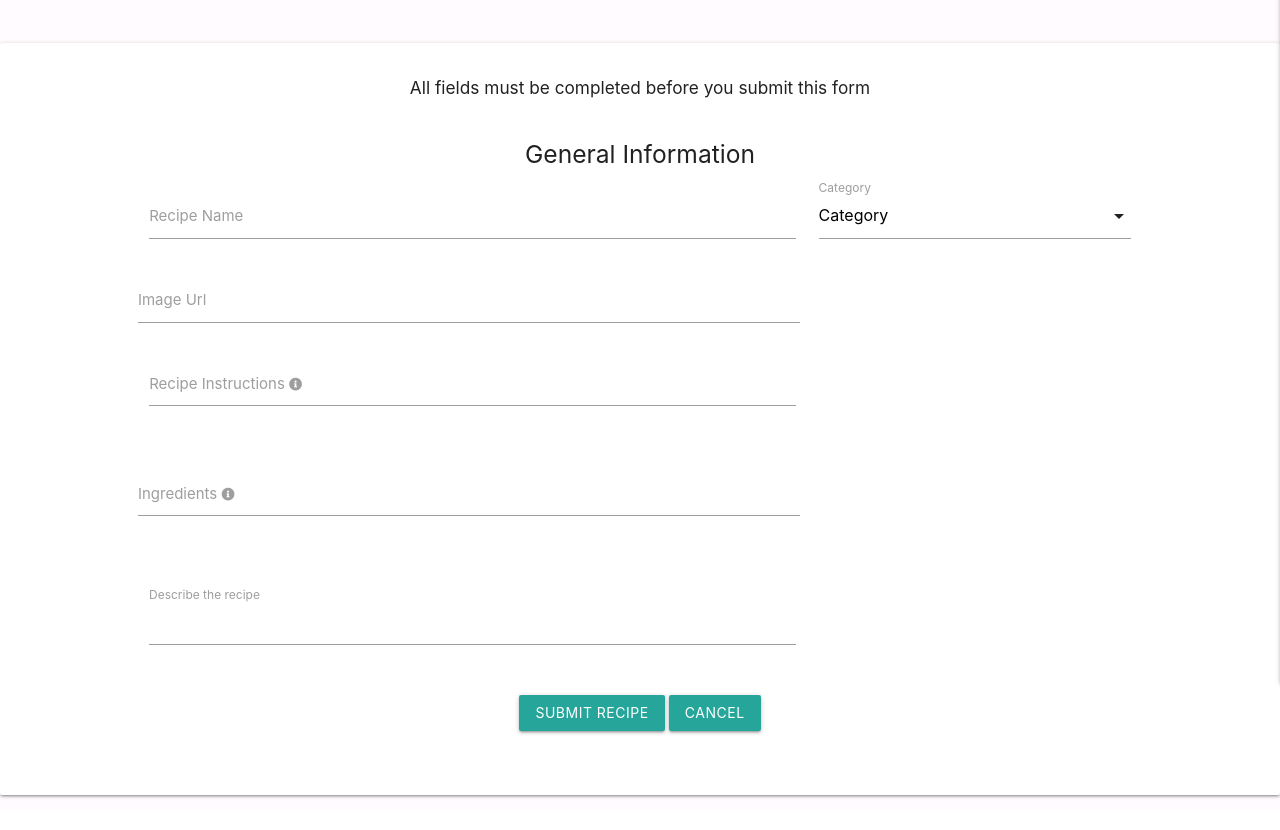
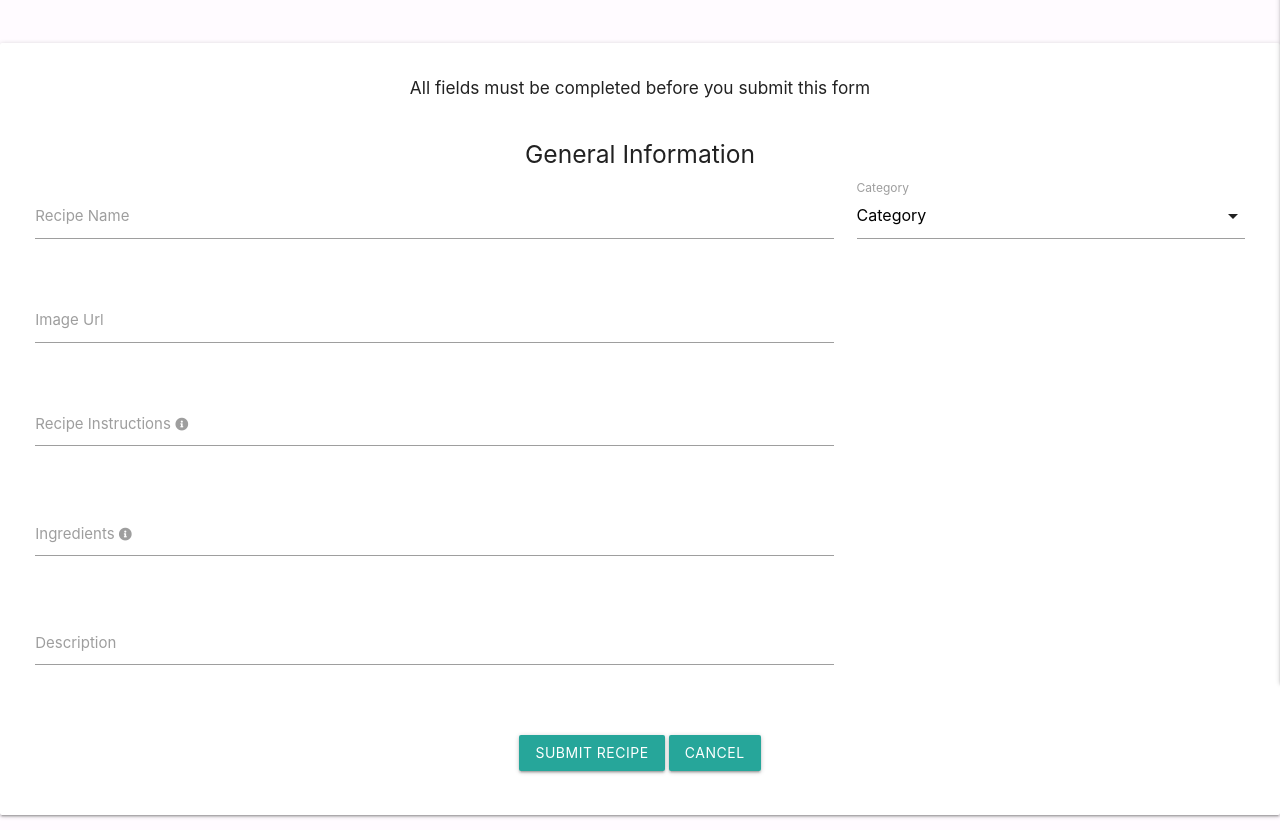
Before and after one commit to ThijsTerporten/CheffsBuddy, a Flask app: template templates/edit_recipe.html in a window 1280 px wide. Shown: the part 177-1007 px from the top of the page. Before the commit the page ends 976 px from the top, so only its background shows below. Run offline with Flask 2, Linux system fonts and the light colour scheme; the template is opened without the code that fills it, so the values that code supplies are empty; some libraries are stand-ins or nearby versions.

Commit message:
Align form input fields with each other

```diff
--- a/templates/helpers/edit_form.html
+++ b/templates/helpers/edit_form.html
@@ -9,13 +9,14 @@
         <div class="center">
             <h5>General Information</h5>
         </div>
-        <div class="row">
+    </div>
+    <div class="row center-align">
         <div class="col s12 center">
             <!-- Recipe Name-->
             <div class="col s12 l8">
                 <div class="input-field">
-                        <input id="recipe_name" name="recipe_name" type="text" class="validate" minlength="5"
-                            maxlength="25" value="{{ recipe.recipe_name}}">
+                    <input id="recipe_name" name="recipe_name" type="text" class="validate" minlength="5" maxlength="25"
+                        value="{{ recipe.recipe_name}}">
                     <label for="recipe_name">Recipe Name</label>
                 </div>
             </div>
@@ -36,8 +37,9 @@
                 </div>
             </div>
         </div>
-            <div class="row">
-                <div class="col s12 center">
+    </div>
+    <div class="row center-align">
+        <div class="col s12 center-align">
             <!-- Recipe image -->
             <div class="col s12 l8">
                 <div class="input-field">
@@ -46,12 +48,15 @@
                     <label for="image_url">Image Url</label>
                 </div>
             </div>
-                    <div class="col s12 center">
+        </div>
+    </div>
+    <div class="row center-align">
+        <div class="col s12 center-align">
             <!--Instructions-->
             <div class="col s12 l8">
                 <div class="input-field">
-                                <textarea id="recipe_instructions" name="recipe_instructions"
-                                    class="materialize-textarea validate" required minlength="5">
+                    <textarea id="recipe_instructions" name="recipe_instructions" class="materialize-textarea validate"
+                        required minlength="5">
                             {{- recipe.recipe_instructions -}}
                             </textarea>
                     <label for="instructions">
@@ -63,8 +68,8 @@
             </div>
         </div>
     </div>
-            </div>
-            <div class="row">
+
+    <div class="row center-align">
         <div class="col s12 center">
             <!--Ingredients-->
             <div class="col s12 l8">
@@ -82,17 +87,17 @@
             </div>
         </div>
     </div>
-        </div>
-        <div class="row">
+    <div class="row center-align">
         <div class="col s12 center">
             <!-- Add a small description for the dish -->
             <div class="col s12 l8">
                 <div class="input-field">
                     <textarea id="description" name="description" class="materialize-textarea validate" required
                         minlength="5" maxlength="50">
+                            {{- recipe.description -}}
                         </textarea>
                     <label for="description">
-                            Describe the recipe
+                        Description
                     </label>
                 </div>
             </div>
```
Lines whose indentation alone changed are shown as unchanged.
